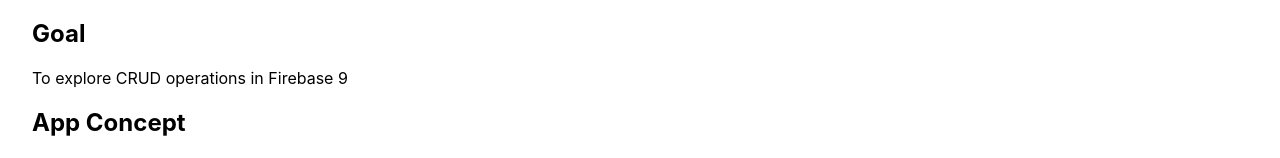
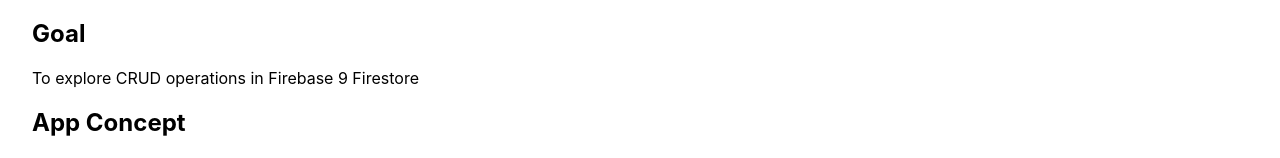
Before and after one commit to lisawagner/mini-todo, a React (Create React App) app: page / in a window 1280 px wide. Shown: the part 139-297 px from the top of the page. Built offline with nearby package versions, Linux system fonts and the light colour scheme; no server answers.

Commit message:
fix: refactor external link

```diff
--- a/src/pages/Home.js
+++ b/src/pages/Home.js
@@ -1,14 +1,13 @@
-import { Link } from "react-router-dom"
 
 const Home = () => {
   return (
     <>
       <h1>MINI-TODO | Firebase 9 Experiment</h1>
       <h2>Goal</h2>
-      <p>To explore CRUD operations in Firebase 9</p>
+      <p>To explore CRUD operations in Firebase 9 Firestore</p>
       <h2>App Concept</h2>
       <p>For functionality, the user can Create, Read, Update and Delete Projects, plus create tasks for each project. The task items are in the 'tasks' collection and can also be updated/deleted.</p>
-      <p><Link to={{ pathname: "https://github.com/lisawagner/mini-todo" }} target="_blank">GitHub Repo</Link></p>
+      <p><a href="https://github.com/lisawagner/mini-todo" target="_blank">GitHub Repo</a></p>
       <h2>Tech</h2>
       <ul>
         <li>Firebase 9</li>
```
